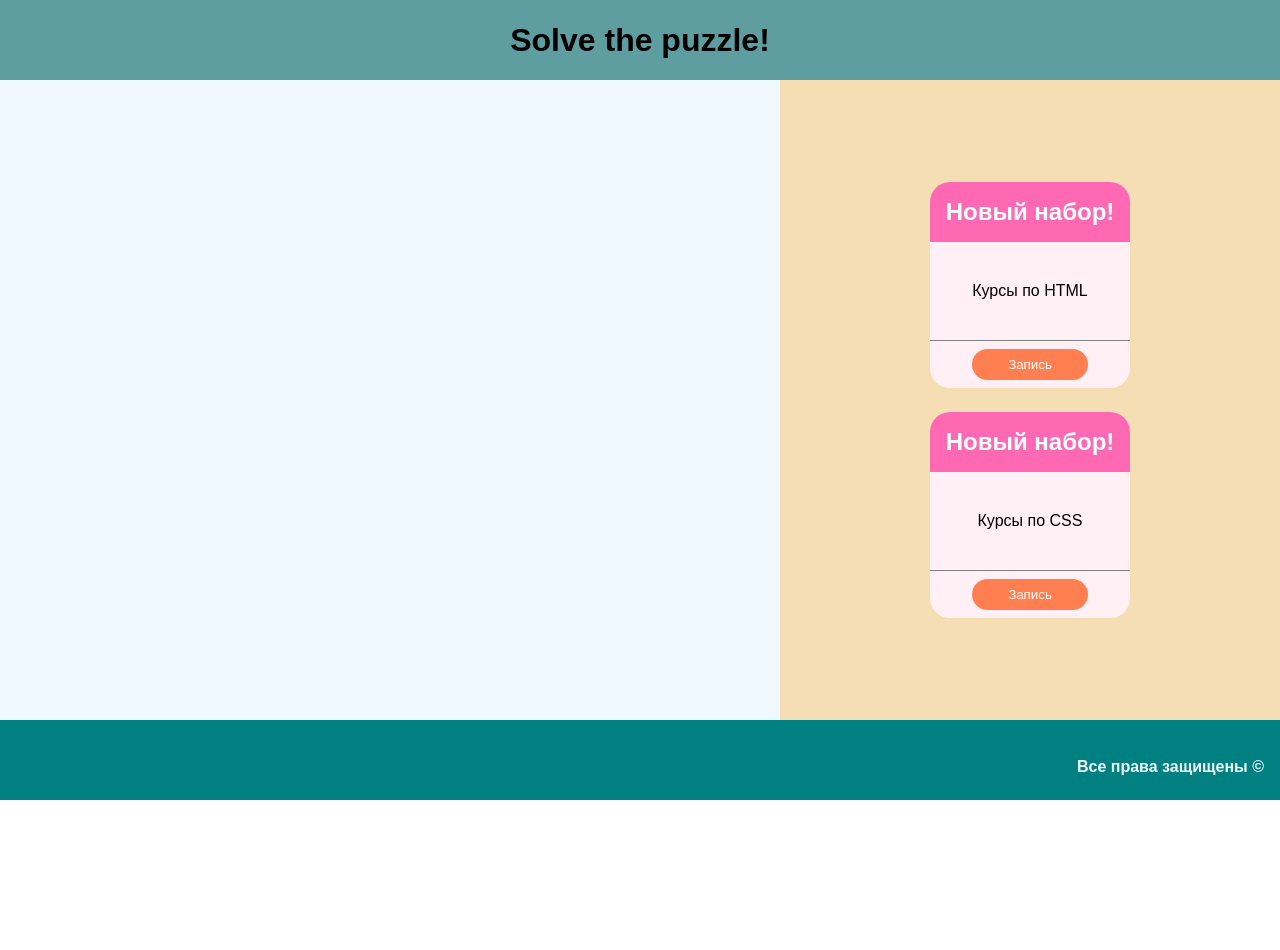
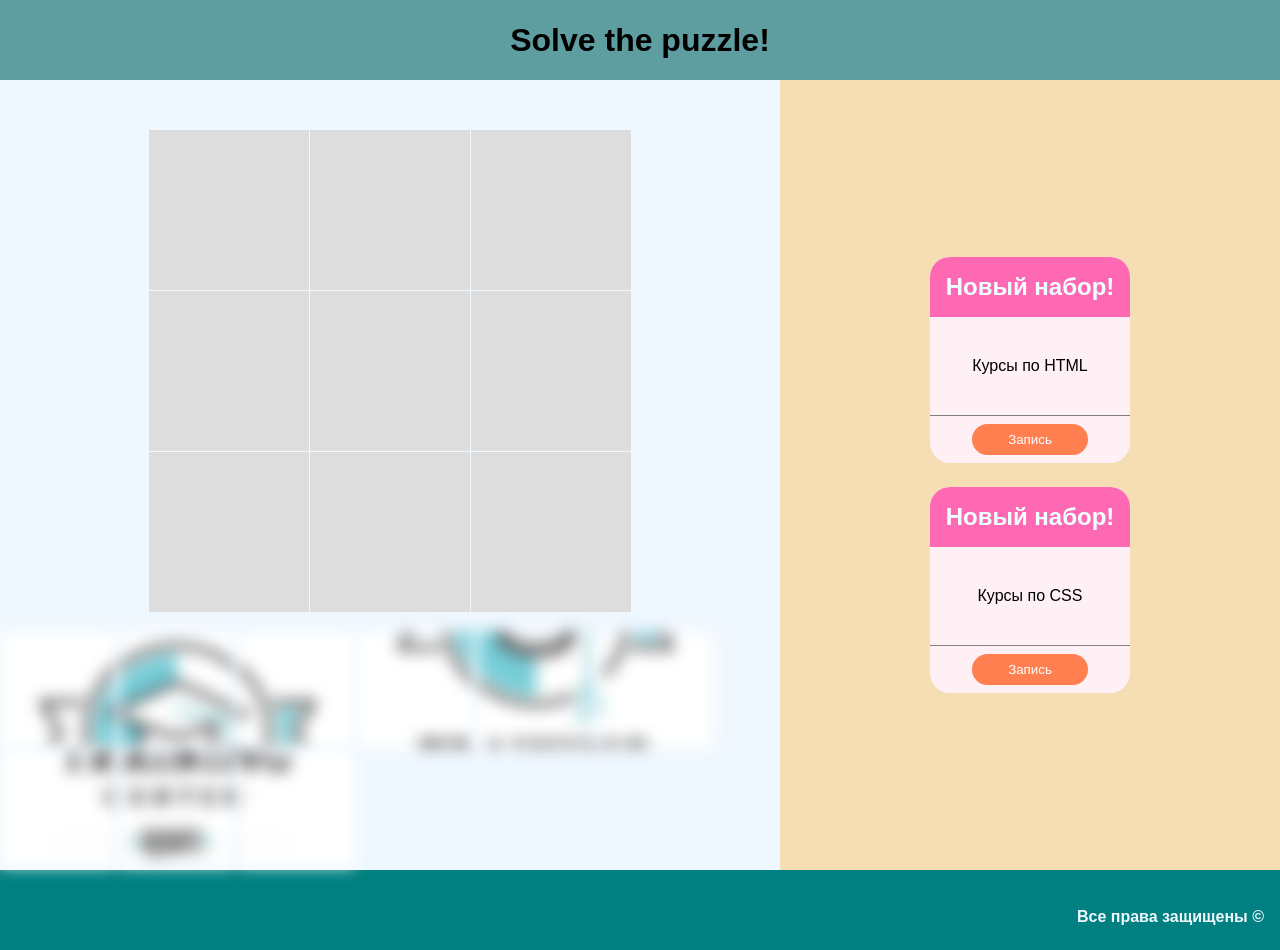
Before and after one commit to sdackovskij/DnD_CodingGym, a plain HTML site: page CodingGym/index.html in a window 1280 px wide. Before the commit the page ends 800 px from the top, so only its background shows below. Drawn offline with Linux system fonts and the light colour scheme.

Commit message:
3 meeting

```diff
--- a/CodingGym/index.html
+++ b/CodingGym/index.html
@@ -8,7 +8,33 @@
     <body>
         <div class="container">
             <header class="item"><h1>Solve the puzzle!</h1></header>
-            <main class="item"></main>
+            <main class="item">
+
+                <div class="puzzle">
+                    <div class="puzzle-item"></div>
+                    <div class="puzzle-item"></div>
+                    <div class="puzzle-item"></div>
+                    <div class="puzzle-item"></div>
+                    <div class="puzzle-item"></div>
+                    <div class="puzzle-item"></div>
+                    <div class="puzzle-item"></div>
+                    <div class="puzzle-item"></div>
+                    <div class="puzzle-item"></div>
+                </div>
+
+                <div class="parts">
+                    <img id="slice_0_0" src="../images/slice_0_0.jpg" draggable="true" class="parts-item" />
+                    <img id="slice_0_1" src="../images/slice_0_1.jpg" draggable="true" class="parts-item" />
+                    <img id="slice_0_2" src="../images/slice_0_2.jpg" draggable="true" class="parts-item" />
+                    <img id="slice_1_0" src="../images/slice_1_0.jpg" draggable="true" class="parts-item" />
+                    <img id="slice_1_1" src="../images/slice_1_1.jpg" draggable="true" class="parts-item" />
+                    <img id="slice_1_2" src="../images/slice_1_2.jpg" draggable="true" class="parts-item" />
+                    <img id="slice_2_0" src="../images/slice_2_0.jpg" draggable="true" class="parts-item" />
+                    <img id="slice_2_1" src="../images/slice_2_1.jpg" draggable="true" class="parts-item" />
+                    <img id="slice_2_2" src="../images/slice_2_2.jpg" draggable="true" class="parts-item" />
+                </div>
+
+            </main>
             <aside class="item">
                 <article>
                     <div class="article__header">
@@ -27,5 +53,6 @@
             </aside>
             <footer class="item"><p>Все права защищены &#169</p></footer>
         </div>
+        <script src="script.js"></script>
     </body>
 </html>
--- /dev/null
+++ b/CodingGym/script.js
@@ -0,0 +1,25 @@
+const dragstartHandler = event => event.dataTransfer.setData("text", event.target.id);
+
+const dragoverHandler = event => {
+    event.preventDefault();
+    event.dataTransfer.dropEffect = "move";
+}
+
+const dropHandler = event => {
+    event.preventDefault();
+
+    const data = event.dataTransfer.getData("text");
+    document.getElementById(data).classList.add("bigPic");
+    event.target.appendChild(document.getElementById(data));
+}
+
+const images = document.querySelectorAll("img");
+images.forEach((element) => {
+    element.addEventListener("dragstart", dragstartHandler);
+} );
+
+const cells = document.querySelectorAll(".puzzle-item");
+cells.forEach((element) => {
+    element.addEventListener("dragover", dragoverHandler);
+    element.addEventListener("drop", dropHandler);
+})
--- a/CodingGym/style.css
+++ b/CodingGym/style.css
@@ -133,3 +133,46 @@ article:last-child {
     position: relative;
     top: 4px;
 }
+
+main {
+    display: flex;
+    align-items: center;
+    padding-top: 50px;
+    flex-direction: column;
+}
+
+.puzzle {
+    display: grid;
+    grid-template: repeat(3, 10rem)/ repeat(3, 10rem);
+    grid-gap: 1px;
+
+}
+
+.puzzle-item {
+    background: #ddd;
+    display: flex;
+    justify-content: stretch;
+    flex-grow: 1;
+    align-items: stretch;
+}
+
+.parts {
+    padding-top: 20px;
+}
+
+.parts-item {
+    display: inline-block;
+    min-width: 115px;
+    min-height: 115px;
+    filter: blur(8px);
+}
+
+.parts-item:hover {
+    filter: blur(0);
+}
+
+.bigPic {
+    width: 10rem;
+    height: 10rem;
+    filter: blur(0);
+}
```
